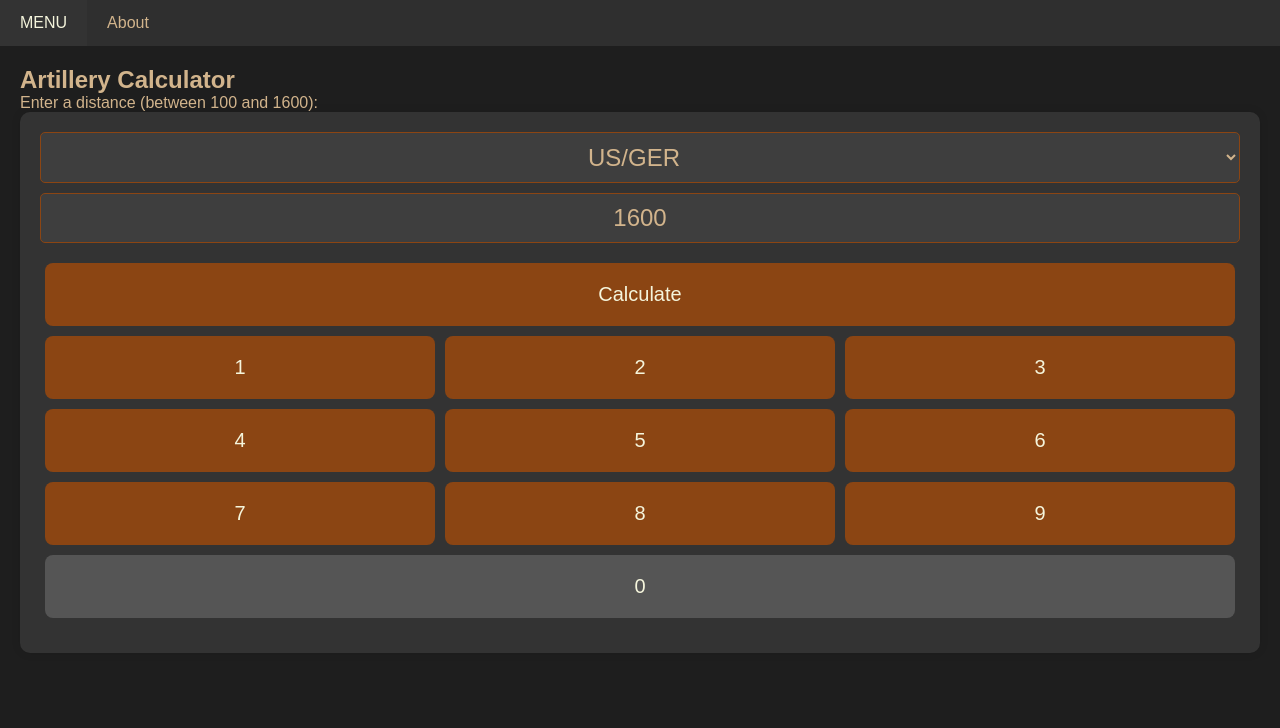
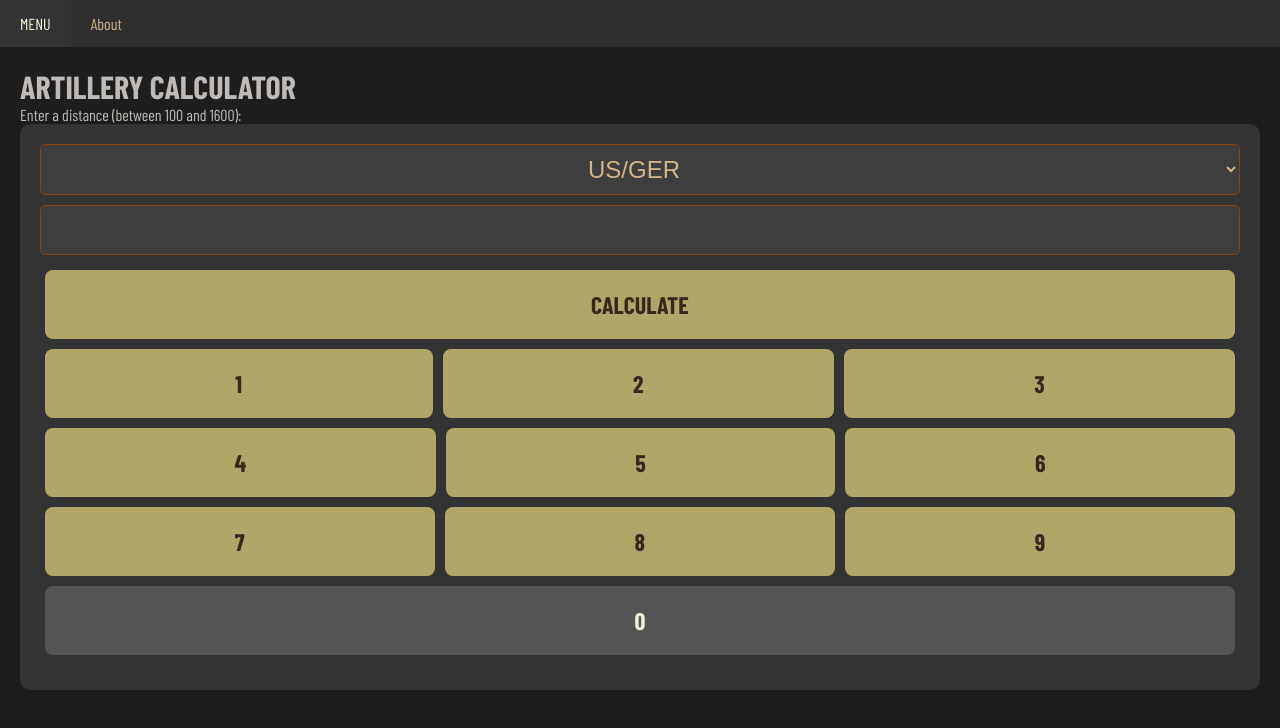
Before and after one commit to hllvademecum/hllvademecum.github.io, a plain HTML site: page index.html in a window 1280 px wide. Drawn offline with nearby package versions, Linux system fonts and the light colour scheme; a web font is replaced by a local one.

Commit message:
css_changes

```diff
--- a/css/style.css
+++ b/css/style.css
@@ -4,23 +4,27 @@
   box-sizing: border-box;
 }
 body {
-  font-family: Arial, sans-serif;
+  font-family: "Barlow Condensed", sans-serif;
   background-color: #1E1E1E; /* gris foncé */
-  color: #D2B48C; /* brun clair */
+  color: #bfbab6; /* gris clair */
+}
+p {
+  text-align: justify;
 }
 .navbar {
   background-color: #2F2F2F; /* gris plus foncé */
   overflow: hidden;
 }
-.navbar a {
+.navbar span {
   float: left;
   display: block;
   color: #D2B48C; /* brun clair */
   text-align: center;
   padding: 14px 20px;
   text-decoration: none;
+  cursor: pointer;
 }
-.navbar a:hover {
+.navbar span:hover {
   background-color: #333; /* gris foncé */
   color: #F5F5DC; /* beige */
 }
@@ -37,7 +41,10 @@ body {
   display: flex;
   flex-direction: column;
 }
-.calculator input[type=number],
+input {
+  pointer-events: none;
+}
+.calculator input,
 .calculator select {
   width: 100%;
   padding: 10px;
@@ -55,25 +62,29 @@ body {
   justify-content: space-between;
 }
 .calculator button {
+  font-family: "Barlow Condensed", sans-serif;
+  font-weight: 700;
   flex-grow: 1;
   padding: 20px;
   margin: 5px;
-  font-size: 20px;
+  font-size: 24px;
   border: none;
   border-radius: 8px;
-  background-color: #8B4513; /* brun chocolat */
-  color: #F5F5DC; /* beige */
+  background-color: #b0a668; /* sable */
+  color: #36281d; /* brun */
   cursor: pointer;
 }
 .calculator button:disabled {
   background-color: #555; /* gris */
+  color: #F5F5DC; /* beige */
   cursor: not-allowed;
 }
 .calculator button.full-width {
   flex-basis: 100%;
 }
 .calculator button:hover {
-  background-color: #A0522D; /* brun rougeâtre */
+  background-color: #555; /* gris */
+  color: #F5F5DC; /* beige */
 }
 #result, #error {
   text-align: center;
--- a/css/style_dark_mode.css
+++ /dev/null
@@ -1,90 +0,0 @@
-* {
-  margin: 0;
-  padding: 0;
-  box-sizing: border-box;
-}
-body {
-  font-family: Arial, sans-serif;
-  background-color: #1E1E1E; /* gris foncé */
-  color: #D2B48C; /* brun clair */
-}
-.navbar {
-  background-color: #2F2F2F; /* gris plus foncé */
-  overflow: hidden;
-}
-.navbar a {
-  float: left;
-  display: block;
-  color: #D2B48C; /* brun clair */
-  text-align: center;
-  padding: 14px 20px;
-  text-decoration: none;
-}
-.navbar a:hover {
-  background-color: #333; /* gris foncé */
-  color: #F5F5DC; /* beige */
-}
-.container {
-  padding: 20px;
-}
-.calculator {
-  max-width: 100%;
-  margin: 0 auto;
-  background-color: #333; /* gris foncé */
-  padding: 20px;
-  border-radius: 10px;
-  box-shadow: 0 0 10px rgba(0, 0, 0, 0.1);
-  display: flex;
-  flex-direction: column;
-}
-.calculator input[type=number],
-.calculator select {
-  width: 100%;
-  padding: 10px;
-  margin-bottom: 10px;
-  font-size: 24px;
-  text-align: center;
-  border: 1px solid #8B4513; /* brun chocolat */
-  border-radius: 5px;
-  background-color: #3E3E3E; /* gris plus foncé */
-  color: #D2B48C; /* brun clair */
-}
-.numberButtons {
-  display: flex;
-  flex-wrap: wrap;
-  justify-content: space-between;
-}
-.calculator button {
-  flex-grow: 1;
-  padding: 20px;
-  margin: 5px;
-  font-size: 20px;
-  border: none;
-  border-radius: 8px;
-  background-color: #8B4513; /* brun chocolat */
-  color: #F5F5DC; /* beige */
-  cursor: pointer;
-}
-.calculator button:disabled {
-  background-color: #555; /* gris */
-  cursor: not-allowed;
-}
-.calculator button.full-width {
-  flex-basis: 100%;
-}
-.calculator button:hover {
-  background-color: #A0522D; /* brun rougeâtre */
-}
-#result, #error {
-  text-align: center;
-  margin-top: 10px;
-  font-size: 20px;
-}
-input::-webkit-outer-spin-button,
-input::-webkit-inner-spin-button {
-  -webkit-appearance: none;
-  margin: 0;
-}
-input[type=number] {
-  -moz-appearance: textfield;
-}
--- a/css/style_light_mode.css
+++ /dev/null
@@ -1,90 +0,0 @@
-* {
-  margin: 0;
-  padding: 0;
-  box-sizing: border-box;
-}
-body {
-  font-family: Arial, sans-serif;
-  background-color: #F5F5DC; /* beige */
-  color: #4B0082; /* indigo foncé */
-}
-.navbar {
-  background-color: #D2B48C; /* brun clair */
-  overflow: hidden;
-}
-.navbar a {
-  float: left;
-  display: block;
-  color: #4B0082; /* indigo foncé */
-  text-align: center;
-  padding: 14px 20px;
-  text-decoration: none;
-}
-.navbar a:hover {
-  background-color: #FFF8DC; /* beige clair */
-  color: #D2B48C; /* brun clair */
-}
-.container {
-  padding: 20px;
-}
-.calculator {
-  max-width: 100%;
-  margin: 0 auto;
-  background-color: #D2B48C; /* brun clair */
-  padding: 20px;
-  border-radius: 10px;
-  box-shadow: 0 0 10px rgba(0, 0, 0, 0.1);
-  display: flex;
-  flex-direction: column;
-}
-.calculator input[type=number],
-.calculator select {
-  width: 100%;
-  padding: 10px;
-  margin-bottom: 10px;
-  font-size: 24px;
-  text-align: center;
-  border: 1px solid #A0522D; /* brun rougeâtre */
-  border-radius: 5px;
-  background-color: #D2691E; /* brun orange */
-  color: #FFF8DC; /* beige clair */
-}
-.numberButtons {
-  display: flex;
-  flex-wrap: wrap;
-  justify-content: space-between;
-}
-.calculator button {
-  flex-grow: 1;
-  padding: 20px;
-  margin: 5px;
-  font-size: 20px;
-  border: none;
-  border-radius: 8px;
-  background-color: #8B4513; /* brun chocolat */
-  color: #FFF8DC; /* beige clair */
-  cursor: pointer;
-}
-.calculator button:disabled {
-  background-color: #A9A9A9; /* gris foncé */
-  cursor: not-allowed;
-}
-.calculator button.full-width {
-  flex-basis: 100%;
-}
-.calculator button:hover {
-  background-color: #CD853F; /* brun sable */
-}
-#result, #error {
-  text-align: center;
-  margin-top: 10px;
-  font-size: 20px;
-}
-input::-webkit-outer-spin-button,
-input::-webkit-inner-spin-button {
-  -webkit-appearance: none;
-  margin: 0;
-}
-input[type=number] {
-  -moz-appearance: textfield;
-}
--- a/css/style_original.css
+++ /dev/null
@@ -1,90 +0,0 @@
-* {
-  margin: 0;
-  padding: 0;
-  box-sizing: border-box;
-}
-body {
-  font-family: Arial, sans-serif;
-  background-color: #222;
-  color: #fff;
-}
-.navbar {
-  background-color: #333;
-  overflow: hidden;
-}
-.navbar a {
-  float: left;
-  display: block;
-  color: #fff;
-  text-align: center;
-  padding: 14px 20px;
-  text-decoration: none;
-}
-.navbar a:hover {
-  background-color: #ddd;
-  color: #333;
-}
-.container {
-  padding: 20px;
-}
-.calculator {
-  max-width: 100%;
-  margin: 0 auto;
-  background-color: #333;
-  padding: 20px;
-  border-radius: 10px;
-  box-shadow: 0 0 10px rgba(0, 0, 0, 0.1);
-  display: flex;
-  flex-direction: column;
-}
-.calculator input[type=number],
-.calculator select {
-  width: 100%;
-  padding: 10px;
-  margin-bottom: 10px;
-  font-size: 24px;
-  text-align: center;
-  border: 1px solid #ddd;
-  border-radius: 5px;
-  background-color: #444;
-  color: #fff;
-}
-.numberButtons {
-  display: flex;
-  flex-wrap: wrap;
-  justify-content: space-between;
-}
-.calculator button {
-  flex-grow: 1;
-  padding: 20px;
-  margin: 5px;
-  font-size: 20px;
-  border: none;
-  border-radius: 8px;
-  background-color: #555;
-  color: #fff;
-  cursor: pointer;
-}
-.calculator button:disabled {
-  background-color: #888;
-  cursor: not-allowed;
-}
-.calculator button.full-width {
-  flex-basis: 100%;
-}
-.calculator button:hover {
-  background-color: #777;
-}
-#result, #error {
-  text-align: center;
-  margin-top: 10px;
-  font-size: 20px;
-}
-input::-webkit-outer-spin-button,
-input::-webkit-inner-spin-button {
-  -webkit-appearance: none;
-  margin: 0;
-}
-input[type=number] {
-  -moz-appearance: textfield;
-}
--- a/index.html
+++ b/index.html
@@ -2,8 +2,14 @@
 <html lang="en">
 <head>
   <meta charset="UTF-8" />
+  <meta name="description" content="HLL vade mecum is a tool dedicated to the Hell Let Loose game, this web application has been created with ❤️ for all players who wish to improve their gaming experience and can be shared with the worldwide community.">
+  <meta name="keywords" content="HLL, vade, mecum, artillery, calculator">
+  <meta name="author" content="PePPe PiG with the support of ChatGPT">
   <meta name="viewport" content="width=device-width, initial-scale=1.0" />
   <meta http-equiv="X-UA-Compatible" content="ie=edge" />
+  <link rel="preconnect" href="https://fonts.googleapis.com" />
+  <link rel="preconnect" href="https://fonts.gstatic.com" crossorigin />
+  <link href="https://fonts.googleapis.com/css2?family=Barlow+Condensed:ital,wght@0,100;0,200;0,300;0,400;0,500;0,600;0,700;0,800;0,900;1,100;1,200;1,300;1,400;1,500;1,600;1,700;1,800;1,900&display=swap" rel="stylesheet" />
   <link rel="stylesheet" href="css/style.css" />
   <link rel="manifest" href="/manifest.json" />
   <!-- ios support -->
@@ -17,27 +23,27 @@
   <link rel="apple-touch-icon" href="images/icons/icon-512x512.png" />
   <meta name="apple-mobile-web-app-status-bar" content="#333" />
   <meta name="theme-color" content="#333" />
-  <title>Artillery Calculator</title>
+  <title>HLL vade mecum</title>
 </head>
 <body>
   <main>
     <nav>
       <div class="navbar">
-        <a href="#" onclick="showPage(1)">MENU</a>
-        <a href="#" onclick="showPage(2)">About</a>
+        <span onclick="showPage(1)">MENU</span>
+        <span onclick="showPage(2)">About</span>
       </div>
     </nav>
     <div id="page1" class="container">
-      <h2>Artillery Calculator</h2>
-      <label for="inputDistance">Enter a distance (between 100 and 1600):</label>
+      <h1>ARTILLERY CALCULATOR</h1>
+      <p>Enter a distance (between 100 and 1600):</p>
       <div class="calculator">
         <select id="factionSelect">
           <option value="german">US/GER</option>
           <option value="soviet">SOVIET</option>
           <option value="britain">BRITAIN</option>
         </select>
-        <input type="number" id="inputDistance" min="100" max="1600" value="1600">
-        <button onclick="calculate()" class="full-width" id="result">Calculate</button>
+        <input id="inputDistance" value="">
+        <button onclick="calculate()" class="full-width">CALCULATE</button>
         <div id="numberButtons" class="numberButtons">
           <button onclick="updateInput(1)">1</button>
           <button onclick="updateInput(2)">2</button>
@@ -64,7 +70,11 @@
     <div id="page2" class="container" style="display: none;">
       <!-- Placeholder for Page 2 content -->
       <p>
-        This application is currently under development, and more features will be available soon.
+        <i>This application is currently under development, and more features will be available soon.</i>
+      </p>
+      <br>
+      <p>
+        <b>HLL vade mecum</b> is a tool dedicated to the Hell Let Loose game, this web application has been created with ❤️ for all players who wish to improve their gaming experience and can be shared with the worldwide fighting kitten community.
       </p>
       <br>
       <div class="numberButtons">
--- a/js/app.js
+++ b/js/app.js
@@ -26,7 +26,6 @@ function updateInput(num) {
   if (resetInputDistance) {
     document.getElementById("inputDistance").value = "";
     resetInputDistance = false;
-    document.getElementById("result").innerHTML = "Calculate"
   }
   var inputField = document.getElementById("inputDistance");
   inputField.value += num;
@@ -41,7 +40,7 @@ function calculate() {
   var m, b;
 
   if (isNaN(x) || x < 100 || x > 1600) {
-    document.getElementById("error").innerHTML = "Error: Distance must be between 100 and 1600.";
+    document.getElementById("error").innerHTML = "Error: Distance must be between 100 and 1600 M.";
     document.getElementById("inputDistance").value = ""; // Reset inputDistance value
     return;
   } else {
@@ -68,7 +67,7 @@ function calculate() {
 
   var result = m * x + b;
   result = Math.round(result);
-  document.getElementById("result").innerHTML = "Result: " + result;
+  document.getElementById("inputDistance").value = x + " M | " + result +" MIL";
 }
 
 function toggleButton0() {
--- a/serviceWorker.js
+++ b/serviceWorker.js
@@ -1,4 +1,4 @@
-const staticHLLVadeMecum = "hll-vade-mecum-v1.1"
+const staticHLLVadeMecum = "hll-vade-mecum-v1.2"
 const assets = [
   "/",
   "/index.html",
```
